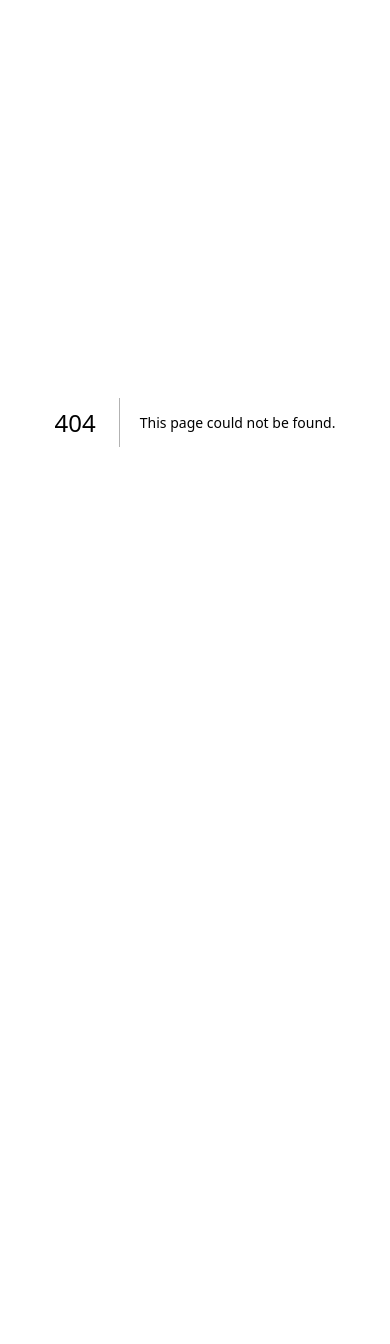
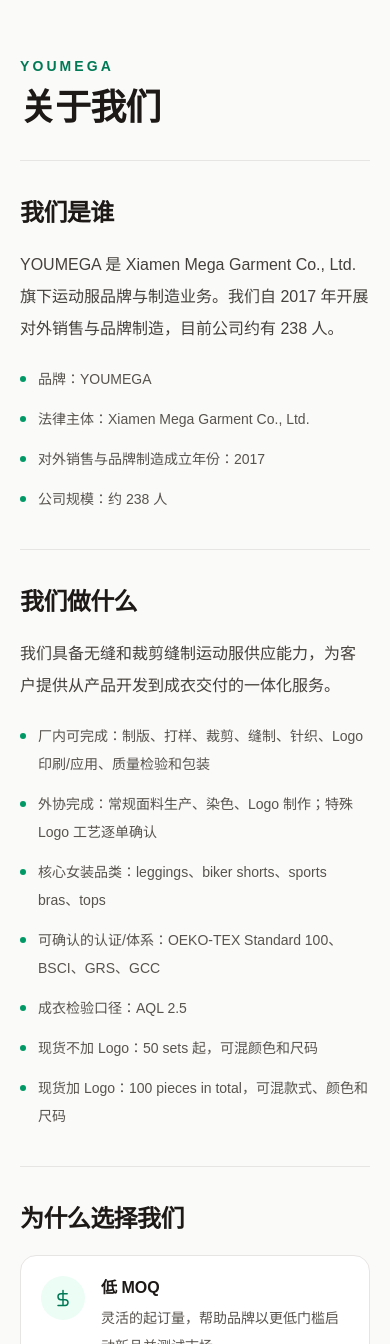
Before and after one commit to Ceciya-6/company-website, a Next.js app: page /about in a window 390 px wide. Before the commit this address had no page. Shown: the top 1344 px of the page. Before the commit the page ends 844 px from the top, so only its background shows below. Built offline with nearby package versions, Linux system fonts and the light colour scheme.

Commit message:
Add responsive about page

```diff
--- /dev/null
+++ b/src/app/about/page.tsx
@@ -0,0 +1,156 @@
+import type { Metadata } from "next";
+
+export const metadata: Metadata = {
+  title: "关于我们 | YOUMEGA",
+  description:
+    "了解 YOUMEGA 与 Xiamen Mega Garment Co., Ltd. 的运动服供应能力、生产体系和 OEM/ODM 服务。",
+};
+
+const sections = [
+  {
+    title: "我们是谁",
+    introduction:
+      "YOUMEGA 是 Xiamen Mega Garment Co., Ltd. 旗下运动服品牌与制造业务。我们自 2017 年开展对外销售与品牌制造，目前公司约有 238 人。",
+    details: [
+      "品牌：YOUMEGA",
+      "法律主体：Xiamen Mega Garment Co., Ltd.",
+      "对外销售与品牌制造成立年份：2017",
+      "公司规模：约 238 人",
+    ],
+  },
+  {
+    title: "我们做什么",
+    introduction:
+      "我们具备无缝和裁剪缝制运动服供应能力，为客户提供从产品开发到成衣交付的一体化服务。",
+    details: [
+      "厂内可完成：制版、打样、裁剪、缝制、针织、Logo 印刷/应用、质量检验和包装",
+      "外协完成：常规面料生产、染色、Logo 制作；特殊 Logo 工艺逐单确认",
+      "核心女装品类：leggings、biker shorts、sports bras、tops",
+      "可确认的认证/体系：OEKO-TEX Standard 100、BSCI、GRS、GCC",
+      "成衣检验口径：AQL 2.5",
+      "现货不加 Logo：50 sets 起，可混颜色和尺码",
+      "现货加 Logo：100 pieces in total，可混款式、颜色和尺码",
+    ],
+  },
+];
+
+const advantages = [
+  {
+    title: "低 MOQ",
+    description: "灵活的起订量，帮助品牌以更低门槛启动新品并测试市场。",
+    icon: (
+      <path d="M12 3v18m5-14H9.5a3.5 3.5 0 0 0 0 7h5a3.5 3.5 0 0 1 0 7H6" />
+    ),
+  },
+  {
+    title: "支持 ODM/OEM 生产",
+    description: "支持定制面料、版型、Logo、标签、颜色和包装，满足不同品牌的产品需求。",
+    icon: (
+      <>
+        <path d="M4 21v-7a2 2 0 0 1 2-2h4V5a2 2 0 0 1 2-2h6a2 2 0 0 1 2 2v16" />
+        <path d="M8 21h14M14 7h2m-2 4h2m-2 4h2" />
+      </>
+    ),
+  },
+  {
+    title: "从想法到真实产品",
+    description: (
+      <>
+        全定制样品交期约为{" "}
+        <strong className="font-bold text-orange-600">12–15 天</strong>
+        。一个好的工厂，可以帮你把想法变成真实的产品。
+      </>
+    ),
+    icon: (
+      <>
+        <path d="M9 18h6m-5 3h4" />
+        <path d="M8.5 14.5A7 7 0 1 1 15.5 14.5C14.5 15.2 14 16 14 17h-4c0-1-.5-1.8-1.5-2.5Z" />
+      </>
+    ),
+  },
+];
+
+export default function AboutPage() {
+  return (
+    <main className="min-h-screen bg-stone-50 px-5 py-14 text-stone-900 sm:px-8 sm:py-20">
+      <div className="mx-auto max-w-4xl">
+        <header className="border-b border-stone-200 pb-8 sm:pb-10">
+          <p className="mb-3 text-sm font-semibold tracking-[0.22em] text-emerald-700 uppercase">
+            YOUMEGA
+          </p>
+          <h1 className="text-4xl font-semibold tracking-tight sm:text-5xl">
+            关于我们
+          </h1>
+        </header>
+
+        <div className="divide-y divide-stone-200">
+          {sections.map((section) => (
+            <section
+              key={section.title}
+              className="grid gap-5 py-9 sm:grid-cols-[180px_1fr] sm:gap-10 sm:py-12"
+            >
+              <h2 className="text-2xl font-semibold tracking-tight">
+                {section.title}
+              </h2>
+
+              <div>
+                <p className="text-base leading-8 text-stone-700 sm:text-lg">
+                  {section.introduction}
+                </p>
+                <ul className="mt-5 space-y-3 text-sm leading-7 text-stone-600 sm:text-base">
+                  {section.details.map((detail) => (
+                    <li key={detail} className="flex gap-3">
+                      <span
+                        aria-hidden="true"
+                        className="mt-[0.7rem] size-1.5 shrink-0 rounded-full bg-emerald-600"
+                      />
+                      <span>{detail}</span>
+                    </li>
+                  ))}
+                </ul>
+              </div>
+            </section>
+          ))}
+
+          <section className="grid gap-5 py-9 sm:grid-cols-[180px_1fr] sm:gap-10 sm:py-12">
+            <h2 className="text-2xl font-semibold tracking-tight">
+              为什么选择我们
+            </h2>
+
+            <ul className="space-y-4">
+              {advantages.map((advantage) => (
+                <li
+                  key={advantage.title}
+                  className="flex gap-4 rounded-2xl border border-stone-200 bg-white p-5 sm:p-6"
+                >
+                  <span className="flex size-11 shrink-0 items-center justify-center rounded-full bg-emerald-50 text-emerald-700">
+                    <svg
+                      aria-hidden="true"
+                      viewBox="0 0 24 24"
+                      fill="none"
+                      stroke="currentColor"
+                      strokeWidth="1.8"
+                      strokeLinecap="round"
+                      strokeLinejoin="round"
+                      className="size-5"
+                    >
+                      {advantage.icon}
+                    </svg>
+                  </span>
+                  <div>
+                    <h3 className="font-semibold text-stone-900 sm:text-lg">
+                      {advantage.title}
+                    </h3>
+                    <p className="mt-1 text-sm leading-7 text-stone-600 sm:text-base">
+                      {advantage.description}
+                    </p>
+                  </div>
+                </li>
+              ))}
+            </ul>
+          </section>
+        </div>
+      </div>
+    </main>
+  );
+}
```
